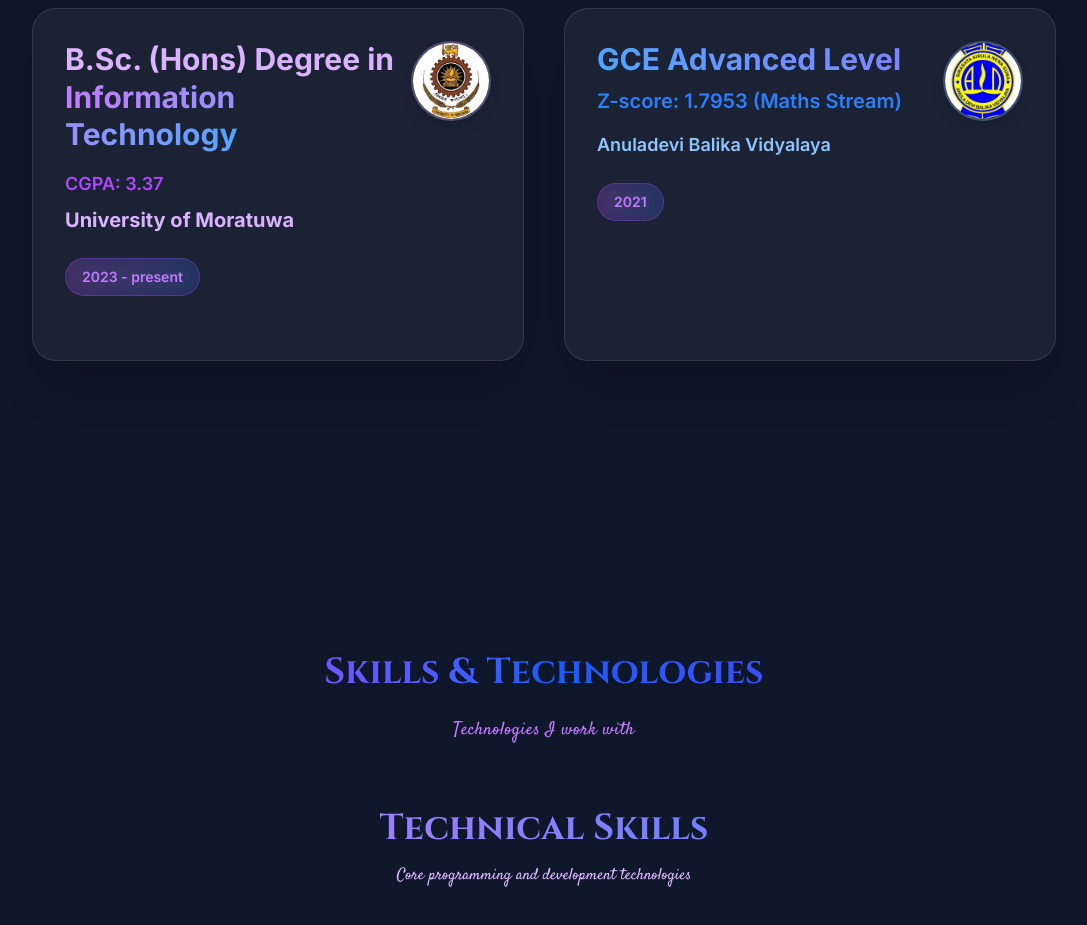
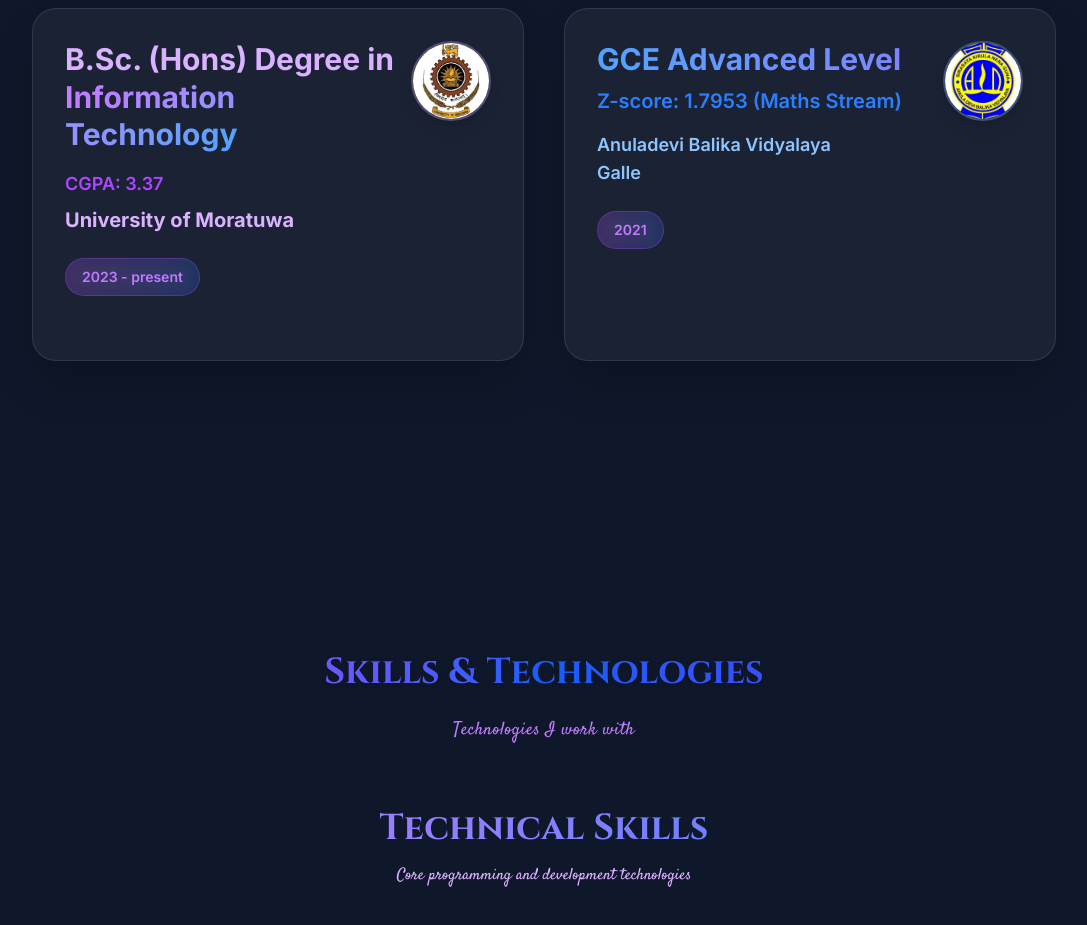
Before and after one commit to SachiniKalansooriya/my-portfolio, a Next.js app: page / in a window 1280 px wide. Shown: the part 1060-1985 px from the top of the page, without its empty margins (96-1183 px from the left). Built offline with nearby package versions, Linux system fonts and the light colour scheme.

Commit message:
Update Education section

```diff
--- a/src/app/page.tsx
+++ b/src/app/page.tsx
@@ -993,7 +993,8 @@ export default function Home() {
                     </h3>
                     <div className="mb-4 space-y-2">
                       <p className="text-lg font-semibold text-blue-300">
-                        Anuladevi Balika Vidyalaya
+                        Anuladevi Balika Vidyalaya <br/>
+                        Galle
                       </p>
                     </div>
                     {/* Moved date badge to bottom */}
```
